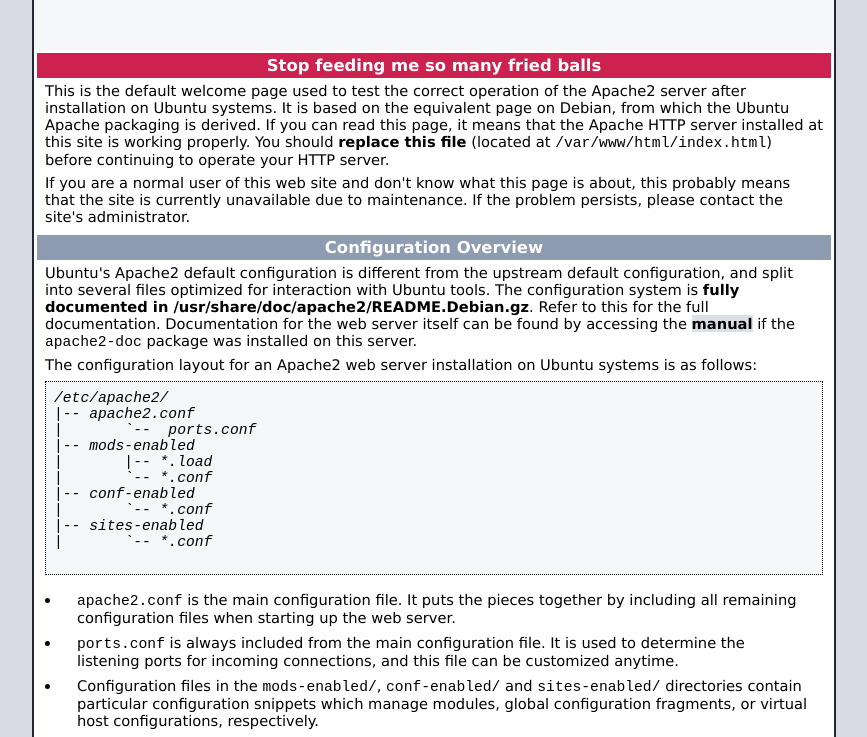
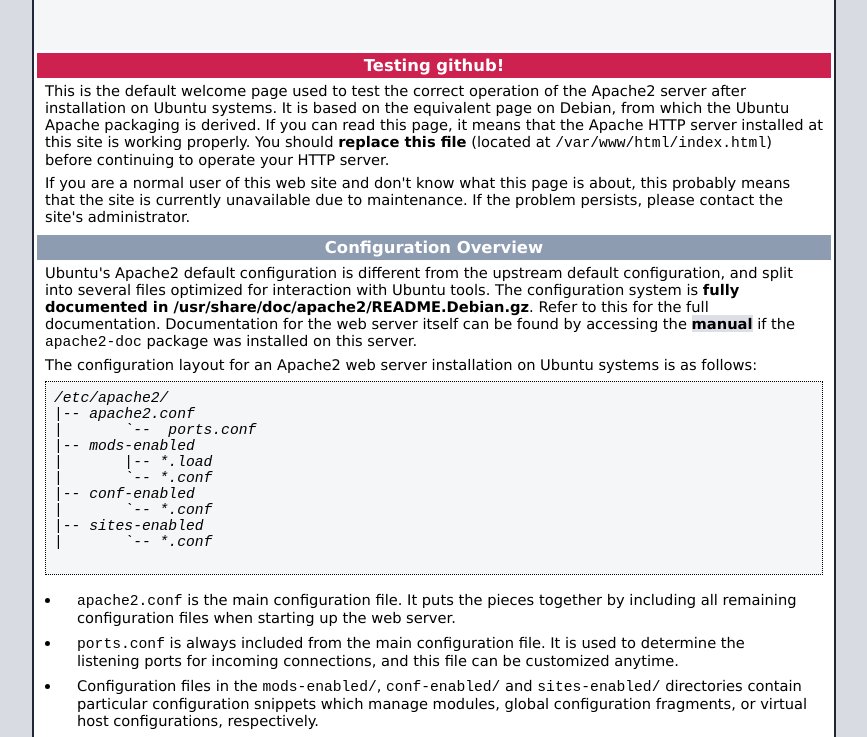
Before and after one commit to truerock0202/website, a plain HTML site: page index.html in a window 1280 px wide. Shown: the part 57-794 px from the top of the page, without its empty margins (206-1073 px from the left). Drawn offline with Linux system fonts and the light colour scheme.

Commit message:
Update index.html

```diff
--- a/index.html
+++ b/index.html
@@ -221,7 +221,7 @@
 
         <div class="section_header section_header_red">
           <div id="about"></div>
-          Stop feeding me so many fried balls
+          Testing github!
         </div>
         <div class="content_section_text">
           <p>
```
